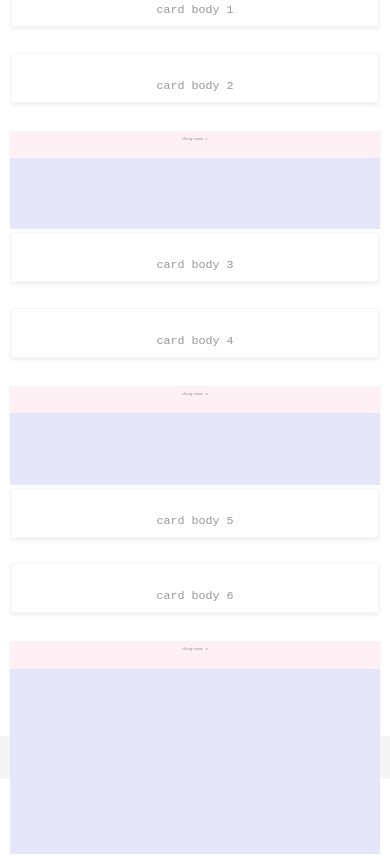
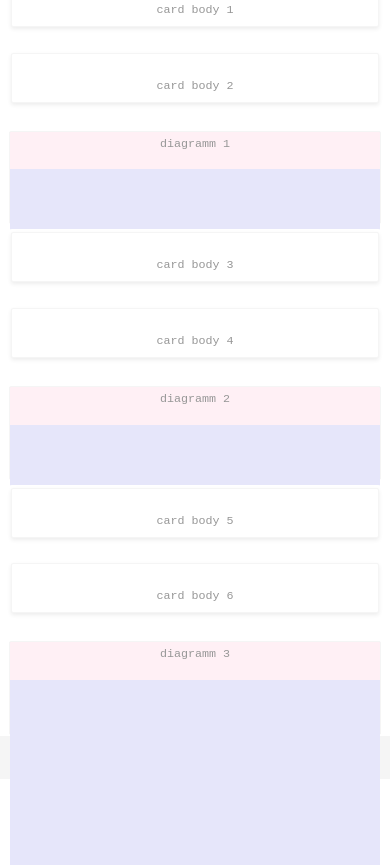
Before and after one commit to SeemannMx/AngularDashboard, an Angular app: page / in a window 390 px wide. Shown: the part 860-1727 px from the top of the page. Built offline with nearby package versions, Linux system fonts and the light colour scheme.

Commit message:
adjust font size on @media screen

```diff
--- a/src/app/app.component.css
+++ b/src/app/app.component.css
@@ -117,6 +117,9 @@
   .card-text {
     font-size: 3vw;
   }
+  .diagrammText {
+    font-size: 3vw;
+  }
   .list-group {
     font-size: 3vw;
   }
```
